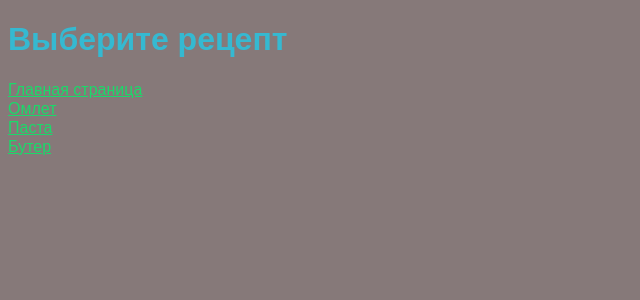
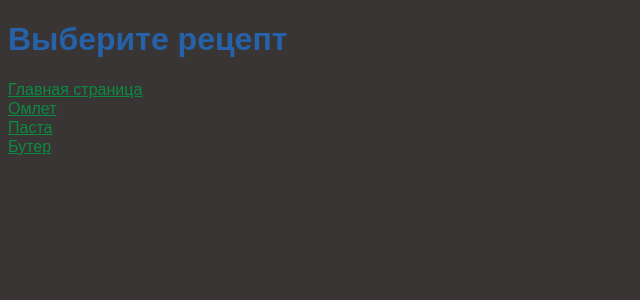
Before and after one commit to MakinFantasy/recipes, a Django app: page / in a window 1280 px wide. Shown: the top 300 px of the page, without its empty margins (0-640 px from the left). Run offline with Django 4.2, Linux system fonts and the light colour scheme.

Commit message:
Html changes(background and text colors)

```diff
--- a/recipes/recipes/templates/home.html
+++ b/recipes/recipes/templates/home.html
@@ -3,15 +3,15 @@
 <head>
     <style>
         body {
-            background-color: rgb(134, 121, 121);
+            background-color: rgb(58, 53, 53);
             font-family: Verdana, Geneva, Tahoma, sans-serif;
         }
         h1 {
-            color: rgba(20, 213, 247, 0.705);
+            color: rgba(30, 117, 218, 0.705);
             font-family: fantasy;
         }
         a {
-            color: rgb(26, 218, 106);
+            color: rgb(11, 139, 64);
             font-family:  fantasy;
         }
     </style>
```
